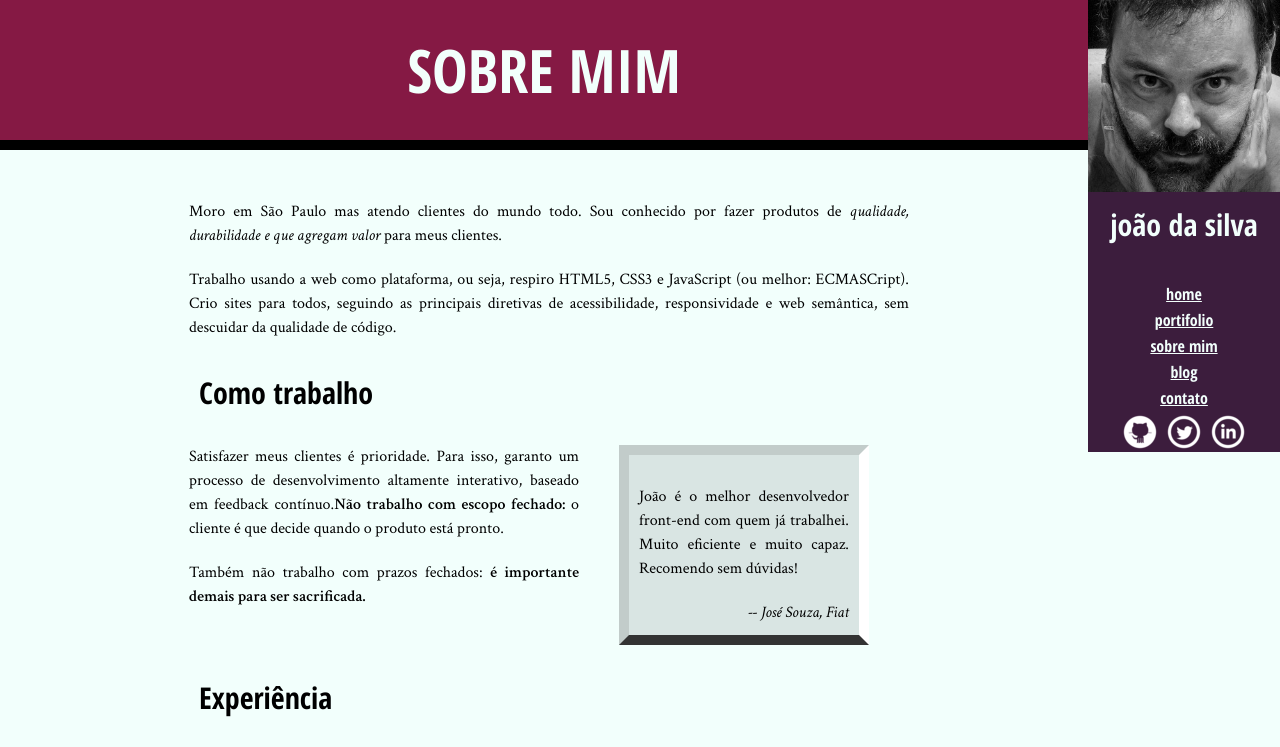
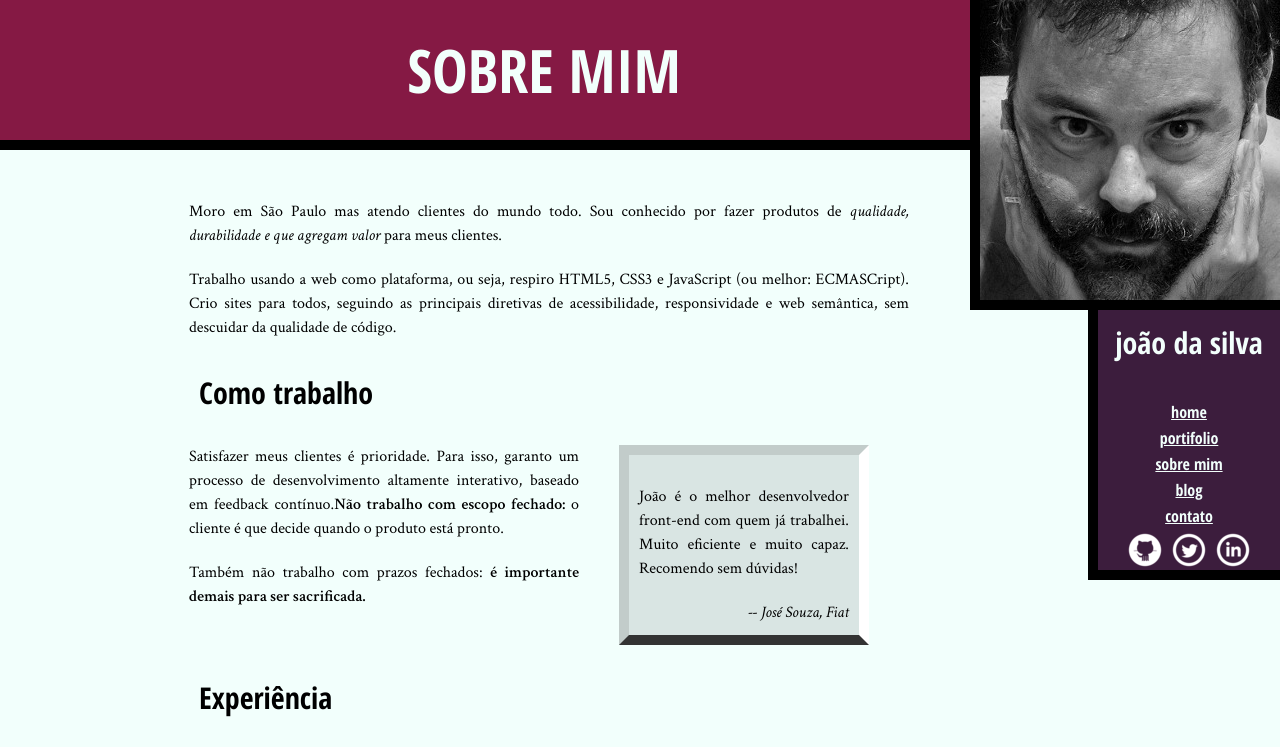
Before and after one commit to Alexander-Souza/treinamento-html, a plain HTML site: page Projeto_Alura/index.html in a window 1280 px wide. Shown: the top 747 px of the page. Drawn offline with Linux system fonts and the light colour scheme.

Commit message:
Atualização realizada na aula 11

```diff
--- a/Projeto_Alura/_css/estilo.css
+++ b/Projeto_Alura/_css/estilo.css
@@ -61,6 +61,10 @@ cite{
 footer{
     background-color: #000;
     color: #f2fffc;
+    clear: both;
+    position: fixed;
+    bottom: 0;
+    width: 100%;
 }
 nav a{
     color: #f2fffc;
@@ -116,18 +120,26 @@ article{
 .linkedin{
     background-image: url(../_imagens/linkedin.png);
 }
-aside, img{
-    float: right;
-    width: 15%;
-}
 aside{
     clear: right;
     box-sizing: border-box;
+    width: 15%;
+    position: relative;
+    top: 310px;
 }
 main{
     float: left;
     width: 85%;
 }
-footer{
-    clear: both;
+aside,.minha-foto{
+    float: right;
+    box-sizing: border-box;
+    border-left: 10px solid #000;
+    border-bottom: 10px solid #000;
+
 }
+.minha-foto{
+    position: absolute;
+    top: 0;
+    right: 0;
+}
```
